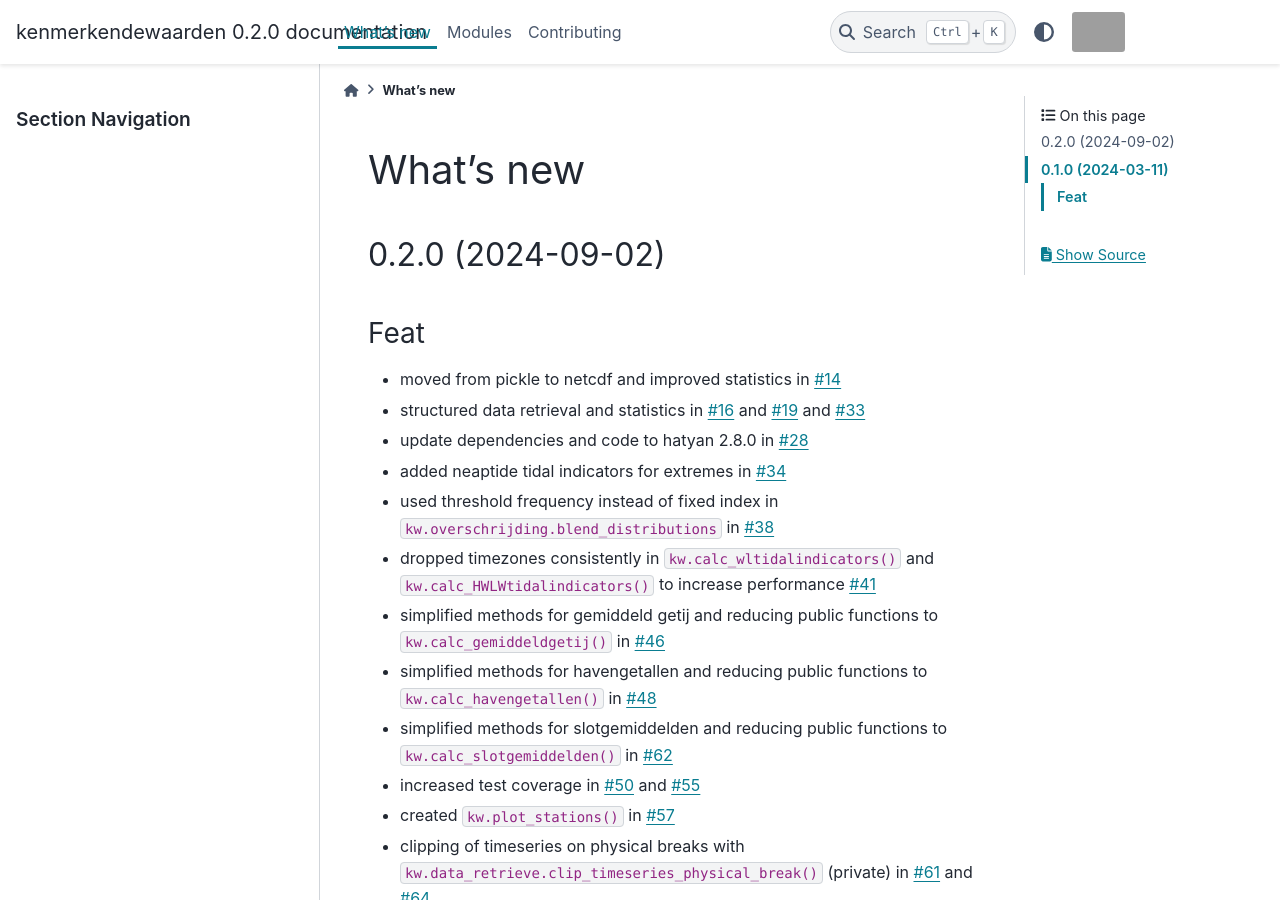
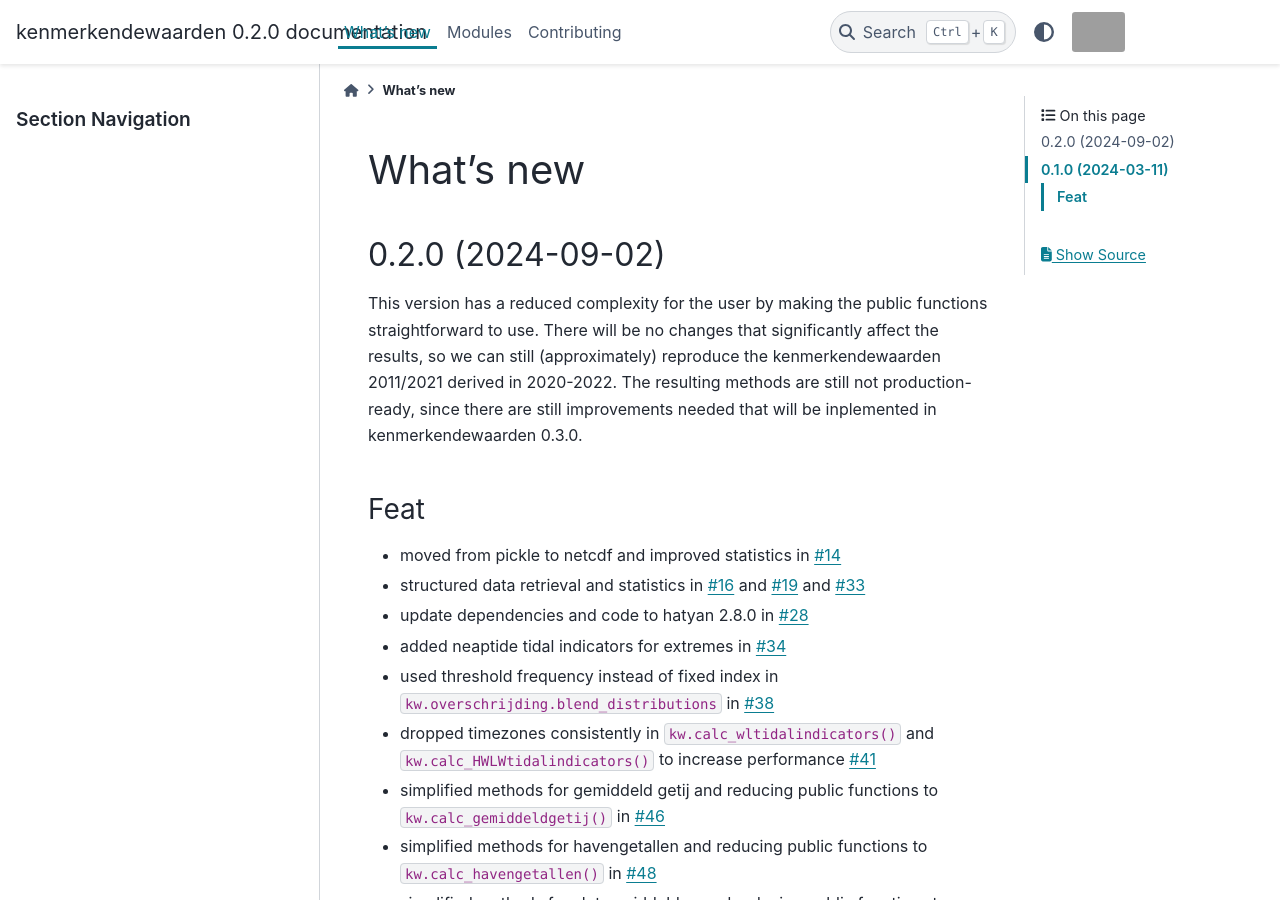
Before and after one commit to Deltares-research/kenmerkendewaarden, a Sphinx documentation site: the page built from docs/whats-new.md, in a window 1280 px wide and 900 px high. Built offline with Sphinx 7.4.7 and the PyData theme 0.15.4, drawn with Linux system fonts in a browser that asks for light colours; grey boxes are pictures that could not be loaded.

Commit message:
updated whatsnew

```diff
--- a/docs/whats-new.md
+++ b/docs/whats-new.md
@@ -1,6 +1,7 @@
 # What's new
 
 ## 0.2.0 (2024-09-02)
+This version has a reduced complexity for the user by making the public functions straightforward to use. There will be no changes that significantly affect the results, so we can still (approximately) reproduce the kenmerkendewaarden 2011/2021 derived in 2020-2022. The resulting methods are still not production-ready, since there are still improvements needed that will be inplemented in kenmerkendewaarden 0.3.0.
 
 ### Feat
 - moved from pickle to netcdf and improved statistics in [#14](https://github.com/Deltares-research/kenmerkendewaarden/pull/14)
```
